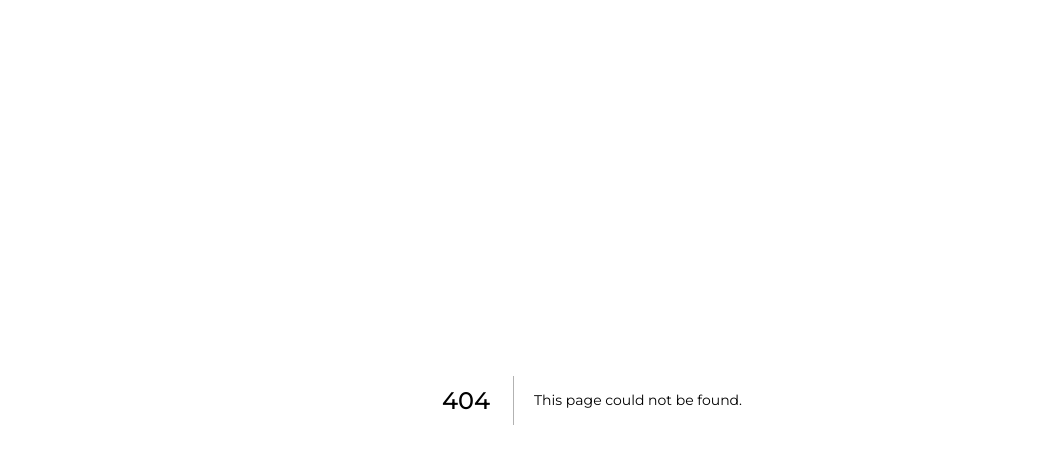
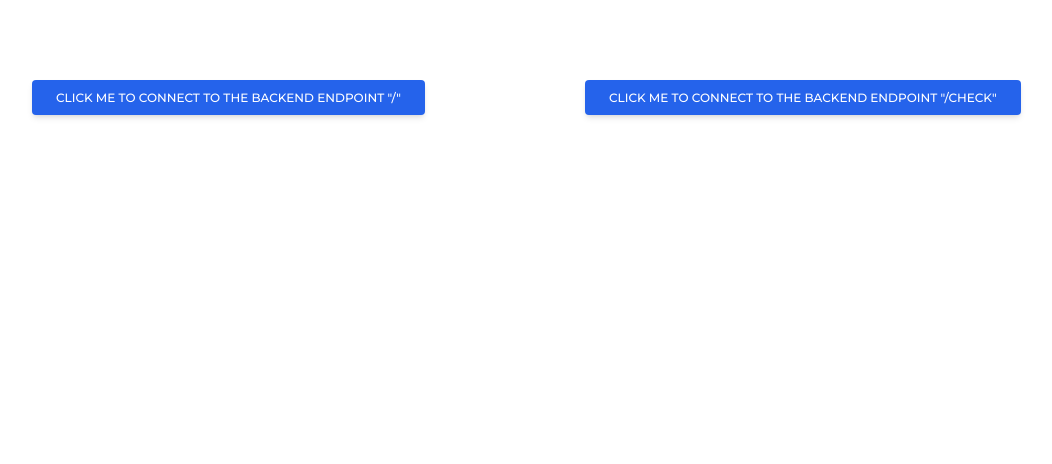
Before and after one commit to JasonXB/EF_Clone, a Next.js app: page /DevTest/ConnectToBackend in a window 1280 px wide. Before the commit this address had no page. Shown: the top 464 px of the page, without its empty margins (48-1100 px from the left). Built offline with nearby package versions, Linux system fonts and the light colour scheme; what tw-elements would draw is missing.

Commit message:
Created a demo demonstrating the ability to connect the front and back ends (requires proper setup)

```diff
--- /dev/null
+++ b/pages/DevTest/ConnectToBackend.tsx
@@ -0,0 +1,59 @@
+import React from 'react';
+import axios from 'axios';
+import Error from 'next/error';
+export default function ConnectToBackend() {
+  // DOCKER-LESS DEMONSTRATION PROCEDURE
+  // Step 1: Setup backend repo (npm install dependencies, copy paste api keys into .env)
+  // Step 2: Run backend repo using "npm run serve" in project terminal (seperate VS Code terminal)
+  // Step 3: Hit button to test connection to backend endpoints
+
+  // Connect to "/" endpoint
+  const connect1 = async function () {
+    try {
+      const response = await axios.get(`http://localhost:5200/`);
+      // Make request to endpoint where backend repo is being broadcast
+      // alert(response);
+      console.log(response.data);
+    } catch (e) {
+      if (typeof e === 'string') e.toUpperCase();
+      else if (e instanceof Error) console.log(e);
+      alert('Failed to connect to / endpoint');
+    }
+  };
+
+  // Connect to "/check" endpoint
+  const connect2 = async function () {
+    try {
+      const response = await axios.get(`http://localhost:5200/check`);
+      // Make request to endpoint where backend repo is being broadcast
+      console.log(response.data);
+    } catch (e) {
+      if (typeof e === 'string') e.toUpperCase();
+      else if (e instanceof Error) console.log(e);
+      alert('Failed to connect to /check endpoint');
+    }
+  };
+
+  return (
+    <div>
+      <button
+        type="button"
+        onClick={connect1}
+        data-mdb-ripple="true"
+        data-mdb-ripple-color="light"
+        className="inline-block m-20 px-6 py-2.5 bg-blue-600 text-white font-medium text-xs leading-tight uppercase rounded shadow-md hover:bg-blue-700 hover:shadow-lg focus:bg-blue-700 focus:shadow-lg focus:outline-none focus:ring-0 active:bg-blue-800 active:shadow-lg transition duration-150 ease-in-out"
+      >
+        Click me to connect to the backend endpoint &quot;/&quot;
+      </button>
+      <button
+        type="button"
+        onClick={connect2}
+        data-mdb-ripple="true"
+        data-mdb-ripple-color="light"
+        className="inline-block m-20 px-6 py-2.5 bg-blue-600 text-white font-medium text-xs leading-tight uppercase rounded shadow-md hover:bg-blue-700 hover:shadow-lg focus:bg-blue-700 focus:shadow-lg focus:outline-none focus:ring-0 active:bg-blue-800 active:shadow-lg transition duration-150 ease-in-out"
+      >
+        Click me to connect to the backend endpoint &quot;/check&quot;
+      </button>
+    </div>
+  );
+}
--- a/src/components/menteeHome/MeetingListItem.tsx
+++ b/src/components/menteeHome/MeetingListItem.tsx
@@ -6,9 +6,10 @@ export default function MeetingListItem(props: MeetingData) {
   return (
     <>
       {/* The following layout only applies before the ss breakpoint */}
-
+      {/* <li className=''>
+      </li> */}
       {/* The following layout only applies after the ss breakpoint */}
-      <li className="hidden ss:grid grid-cols-[45%,_35%,_20%] divide-x items-center mb-4 w-full shadowVariant1 rounded-2xl px-[26px] py-[16px] h-[5.875rem]">
+      <li className="grid grid-cols-[45%,_35%,_20%] divide-x items-center mb-4 w-full shadowVariant1 rounded-2xl px-[26px] py-[16px] h-[5.875rem]">
         <div className="flex flex-row pr-4 divide-x-0">
           <div className="relative rounded-[5px] overflow-hidden w-[47px] h-[47px] pr-4 my-auto">
             <Image
```
